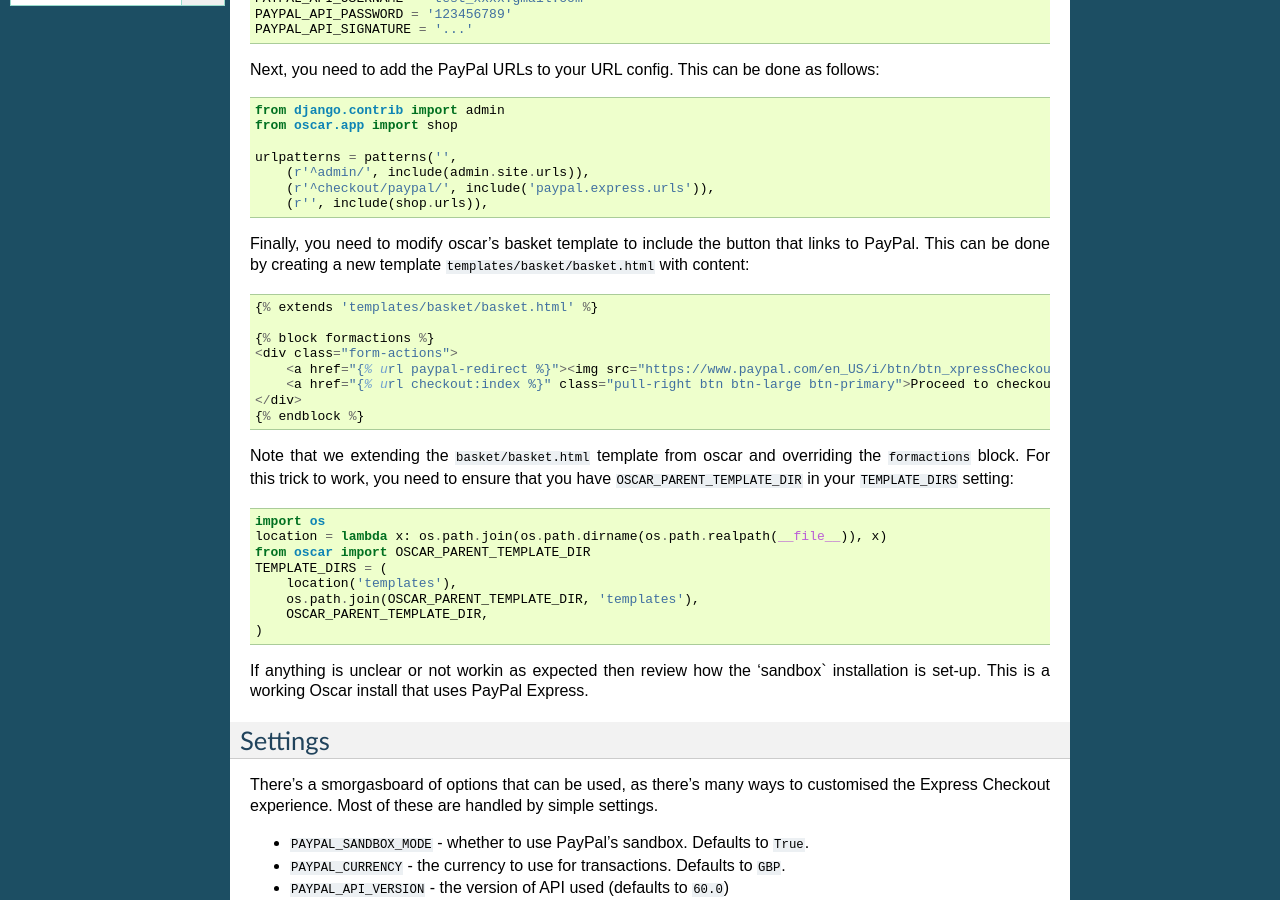
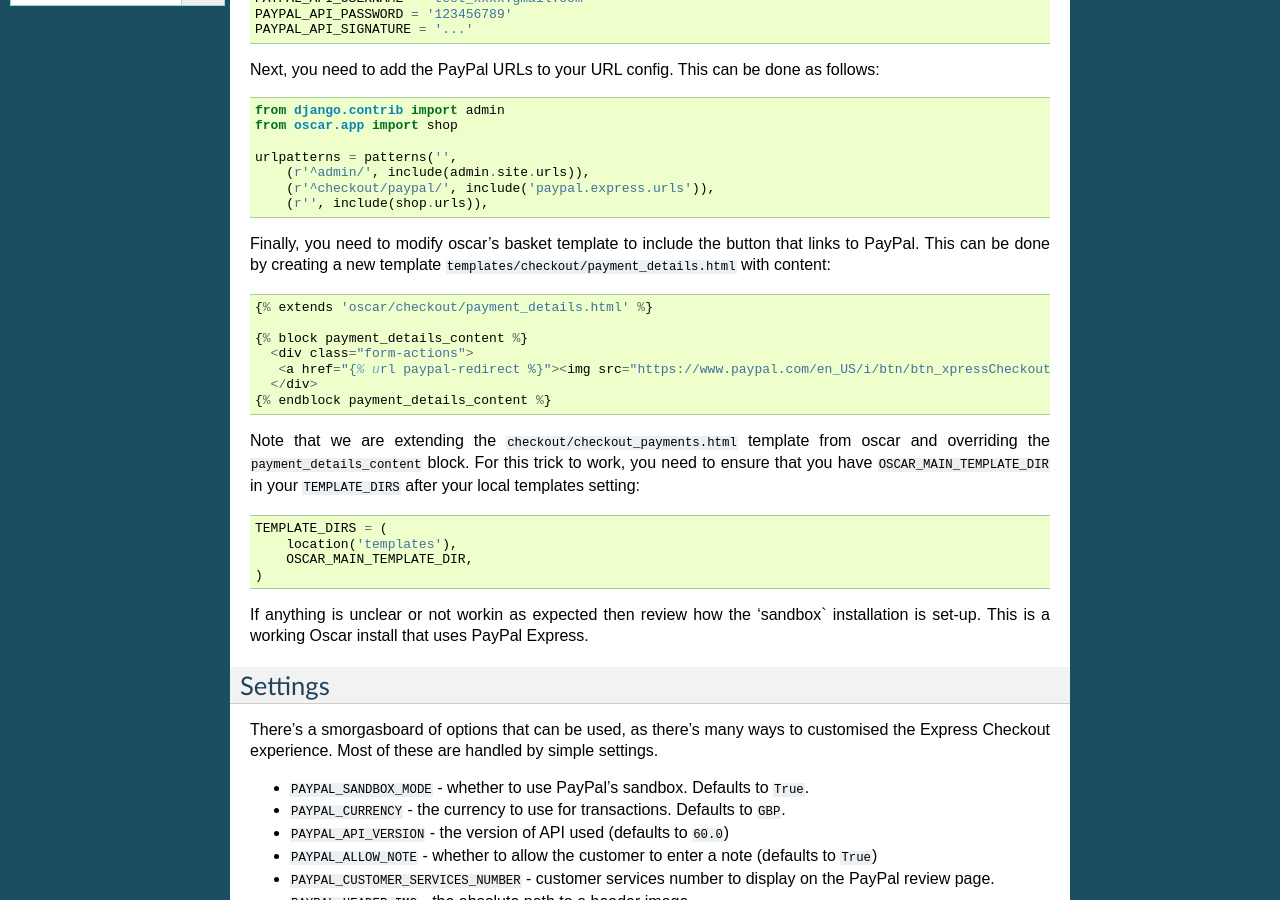
Before and after one commit to django-oscar/django-oscar-paypal, a Sphinx documentation site: the page built from docs/express.rst, in a window 1280 px wide and 900 px high, scrolled down 415 px. Built offline with Sphinx 7.4.7, drawn with Linux system fonts in a browser that asks for light colours.

Commit message:
update paypal express checkout documentation

```diff
--- a/docs/express.rst
+++ b/docs/express.rst
@@ -42,29 +42,25 @@
 
 Finally, you need to modify oscar's basket template to include the button that
 links to PayPal.  This can be done by creating a new template
-``templates/basket/basket.html`` with content::
+``templates/checkout/payment_details.html`` with content::
 
-    {% extends 'templates/basket/basket.html' %}
+   {% extends 'oscar/checkout/payment_details.html' %}
 
-    {% block formactions %}
-    <div class="form-actions">
-        <a href="{% url paypal-redirect %}"><img src="https://www.paypal.com/en_US/i/btn/btn_xpressCheckout.gif" align="left" style="margin-right:7px;"></a>
-        <a href="{% url checkout:index %}" class="pull-right btn btn-large btn-primary">Proceed to checkout</a>
-    </div>
-    {% endblock %}
+   {% block payment_details_content %}
+     <div class="form-actions">
+      <a href="{% url paypal-redirect %}"><img src="https://www.paypal.com/en_US/i/btn/btn_xpressCheckout.gif" align="left" style="margin-right:7px;"></a>
+     </div>
+   {% endblock payment_details_content %}
 
-Note that we extending the ``basket/basket.html`` template from oscar and
-overriding the ``formactions`` block.  For this trick to work, you need to
-ensure that you have ``OSCAR_PARENT_TEMPLATE_DIR`` in your ``TEMPLATE_DIRS``
+Note that we are extending the ``checkout/checkout_payments.html`` template from oscar and
+overriding the ``payment_details_content`` block.  For this trick to work, you need to
+ensure that you have ``OSCAR_MAIN_TEMPLATE_DIR`` in your ``TEMPLATE_DIRS`` after your local templates
 setting::
 
-    import os
-    location = lambda x: os.path.join(os.path.dirname(os.path.realpath(__file__)), x)
-    from oscar import OSCAR_PARENT_TEMPLATE_DIR
+
     TEMPLATE_DIRS = (
         location('templates'),
-        os.path.join(OSCAR_PARENT_TEMPLATE_DIR, 'templates'),
-        OSCAR_PARENT_TEMPLATE_DIR,
+        OSCAR_MAIN_TEMPLATE_DIR,
     )
 
 If anything is unclear or not workin as expected then review how the 'sandbox`
```
